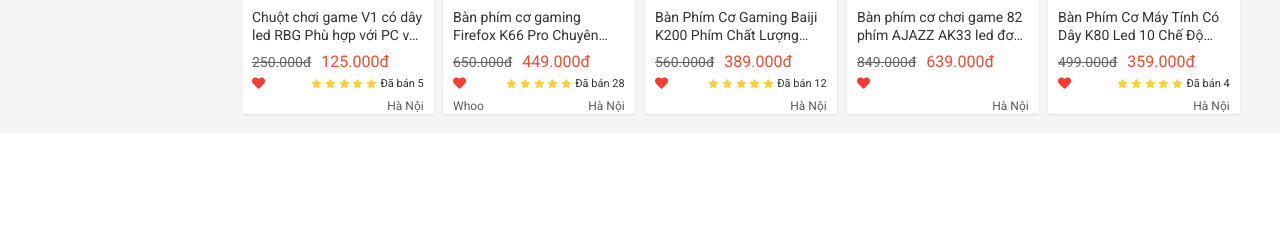
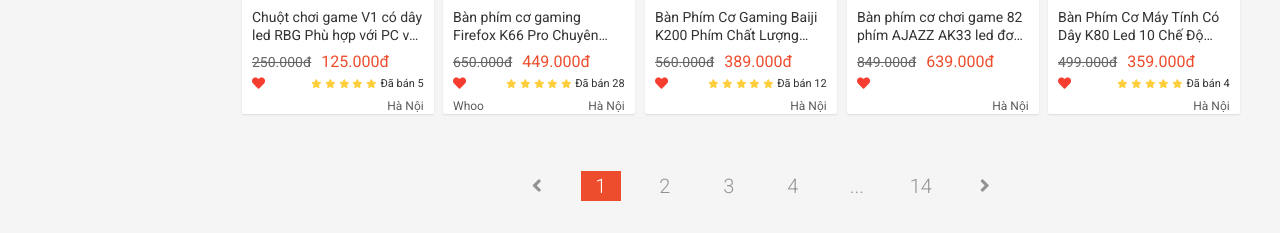
Before and after one commit to viettrungIT3/F8, a plain HTML site: page F8_HTML_CSS/Shopee/index.html in a window 1280 px wide. Shown: the part 746-979 px from the top of the page. Before the commit the page ends 879 px from the top, so only its background shows below. Drawn offline with nearby package versions, Linux system fonts and the light colour scheme.

Commit message:
110. Pagination UI

```diff
--- a/F8_HTML_CSS/Shopee/assets/css/base.css
+++ b/F8_HTML_CSS/Shopee/assets/css/base.css
@@ -172,3 +172,32 @@ html {
 .select-input__link:hover{
     color: var(--primary-color);
 }
+
+/* Pagination */
+.pagination{
+    display: flex;
+    justify-content: center;
+    align-items: center;
+    list-style: none;
+}
+
+.pagination-item{
+    margin: 0 12px;
+}
+
+.pagination-item--active .pagination-item__link {
+    color: var(--while-color);
+    background-color: var(--primary-color);
+}
+
+.pagination-item__link{
+    text-decoration: none;
+    font-size: 2rem;
+    font-weight: 300;
+    color: #939393;
+    min-width: 40px;
+    height: 30px;
+    line-height: 30px;
+    display: block;
+    text-align: center;
+}
--- a/F8_HTML_CSS/Shopee/assets/css/main.css
+++ b/F8_HTML_CSS/Shopee/assets/css/main.css
@@ -920,8 +920,6 @@
     cursor: pointer;
 }
 
-.product-item__like--liked {}
-
 .product-item__like--liked .product-item__like-icon-empty {
     display: none;
 }
@@ -966,10 +964,6 @@
     color: rgba(0, 0, 0, .65);
 
 }
-
-.product-item__brand {}
-
-.product-item__origin-name {}
 
 .product-item__favourite {
     position: absolute;
@@ -1042,3 +1036,7 @@
     font-size: 1.4rem;
     font-weight: 500;
 }
+
+.content-home-pagination {
+    margin: 48px 0 32px;
+}
--- a/F8_HTML_CSS/Shopee/index.html
+++ b/F8_HTML_CSS/Shopee/index.html
@@ -917,6 +917,38 @@
                                 </div>
                             </div>
                         </div>
+
+                        <div class="content-home-product">
+                        <ul class="pagination content-home-pagination">
+                            <li class="pagination-item">
+                                <a href="" class="pagination-item__link">
+                                    <i class="pagination-item__icon fas fa-angle-left"></i>
+                                </a>
+                            </li>
+                            <li class="pagination-item pagination-item--active">
+                                <a href="" class="pagination-item__link">1</a>
+                            </li>
+                            <li class="pagination-item">
+                                <a href="" class="pagination-item__link">2</a>
+                            </li>
+                            <li class="pagination-item">
+                                <a href="" class="pagination-item__link">3</a>
+                            </li>
+                            <li class="pagination-item">
+                                <a href="" class="pagination-item__link">4</a>
+                            </li>
+                            <li class="pagination-item">
+                                <a href="" class="pagination-item__link">...</a>
+                            </li>
+                            <li class="pagination-item">
+                                <a href="" class="pagination-item__link">14</a>
+                            </li>
+                            <li class="pagination-item">
+                                <a href="" class="pagination-item__link">
+                                    <i class="pagination-item__icon fas fa-angle-right"></i>
+                                </a>
+                            </li>
+                        </ul>
                     </div>
                 </div>
             </div>
```
